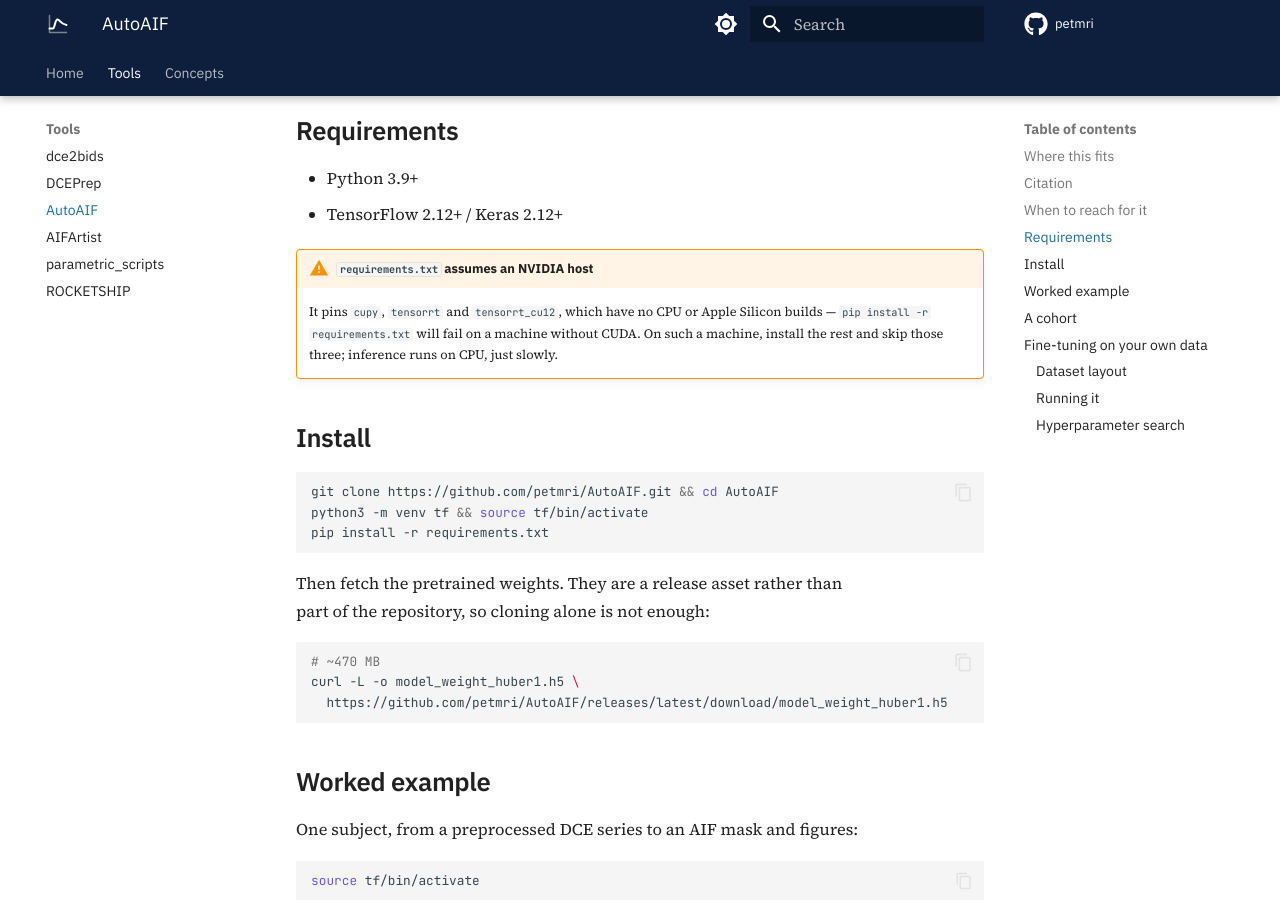
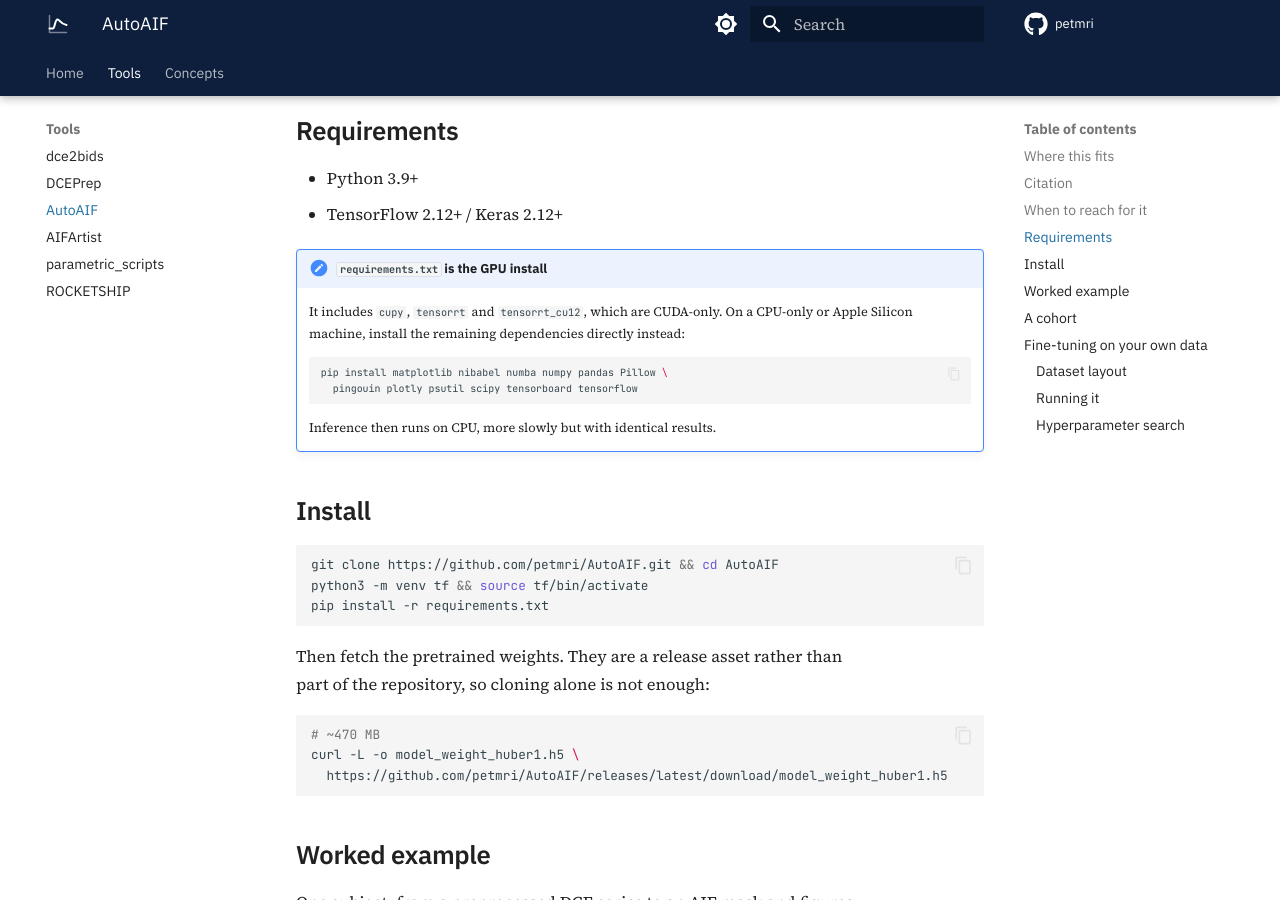
Before and after one commit to petmri/petmri.github.io, an MkDocs documentation site: the page built from docs/tools/autoaif.md, in a window 1280 px wide and 900 px high, scrolled down 1851 px. Built offline with MkDocs 1.6.1 and Material for MkDocs 9.7.7, drawn with Linux system fonts in a browser that asks for light colours.

Commit message:
Tighten wording flagged in a public-facing review
Four changes, all editorial:

  theme/make-pipeline.py   dropped a provenance line naming an internal design
                           file no reader outside the lab can see; the docstring
                           now describes the layout and points at theme/README.md
  .github/workflows/docs.yml
                           removed a first-person aside from the concurrency
                           comment. The reason for cancel-in-progress: false
                           stands on its own
  tools/parametric_scripts states that DICOM is not read, without explaining it
                           by pointing at commented-out code in the repository
  tools/autoaif            reframed the CUDA note from a defect in
                           requirements.txt to what it is: the GPU install path.
                           Now says so plainly and gives the explicit CPU
                           install, rather than telling readers what will fail

Co-Authored-By: Claude Opus 5 <noreply@anthropic.com>

````diff
--- a/docs/tools/autoaif.md
+++ b/docs/tools/autoaif.md
@@ -112,11 +112,17 @@ the outputs are resampled back — but the training set spanned roughly 208×256
 - Python 3.9+
 - TensorFlow 2.12+ / Keras 2.12+
 
-!!! warning "`requirements.txt` assumes an NVIDIA host"
+!!! note "`requirements.txt` is the GPU install"
 
-    It pins `cupy`, `tensorrt` and `tensorrt_cu12`, which have no CPU or Apple Silicon
-    builds — `pip install -r requirements.txt` will fail on a machine without CUDA. On such a
-    machine, install the rest and skip those three; inference runs on CPU, just slowly.
+    It includes `cupy`, `tensorrt` and `tensorrt_cu12`, which are CUDA-only. On a CPU-only or
+    Apple Silicon machine, install the remaining dependencies directly instead:
+
+    ```bash
+    pip install matplotlib nibabel numba numpy pandas Pillow \
+      pingouin plotly psutil scipy tensorboard tensorflow
+    ```
+
+    Inference then runs on CPU, more slowly but with identical results.
 
 ## Install
 
--- a/theme/make-pipeline.py
+++ b/theme/make-pipeline.py
@@ -1,8 +1,8 @@
 #!/usr/bin/env python3
 """Generate the DCEasy pipeline diagram as a static SVG, one variant per tool.
 
-Ported from the Claude Design project "DCE MRI Processing Pipeline",
-file "DCEASY Pipeline Diagram v2.dc.html" (two-row layout, no Mermaid).
+Six stages in two rows, drawn directly as SVG rather than with Mermaid. See
+theme/README.md for why Mermaid was dropped.
 
 Every stroke and label uses currentColor, so the diagram inherits the page's
 text colour and reads in both the light and slate palettes. Only the highlight
````
Also changed, not shown: docs/tools/parametric_scripts.md (+1 -2 lines), theme/tool-pages/autoaif.md (+10 -4 lines), theme/tool-pages/parametric_scripts.md (+1 -2 lines), 1 other file.
